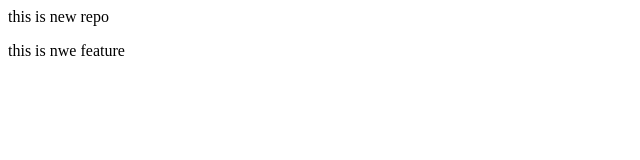
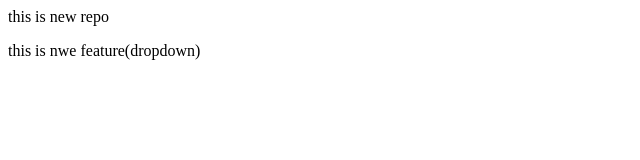
Before and after one commit to shahhetansh124-maker/localRepo, a plain HTML site: page index.html in a window 1280 px wide. Shown: the full height of the page, 0-640 px from the left. Drawn offline with Linux system fonts and the light colour scheme.

Commit message:
add dopdown

```diff
--- a/index.html
+++ b/index.html
@@ -1,2 +1,2 @@
 <p>this is new repo</p>
-<p>this is nwe feature</p>
+<p>this is nwe feature(dropdown)</p>
```
